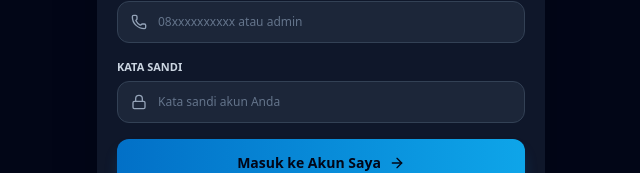
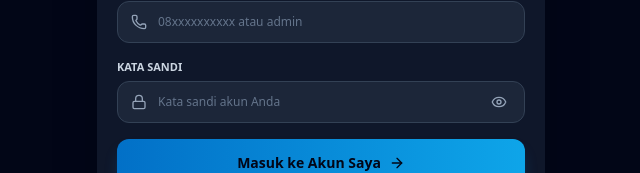
Before and after one commit to enjangjahrudin/siapmasukkerja, a React (Vite) app: page / in a window 1280 px wide. Both pictures are taken after a click on the button "Masuk". Shown: the part 241-414 px from the top of the page, without its empty margins (319-959 px from the left). Built offline with nearby package versions, Linux system fonts and the light colour scheme.

Commit message:
Add show/hide password toggle to login and registration forms

```diff
--- a/src/components/auth/AuthPage.tsx
+++ b/src/components/auth/AuthPage.tsx
@@ -14,7 +14,9 @@ import {
   AlertCircle,
   Briefcase,
   Sun,
-  Moon
+  Moon,
+  Eye,
+  EyeOff
 } from 'lucide-react';
 import { sounds } from '../../utils/sound-effects';
 import { registerNewCandidate, loginUser, RegisteredUser } from '../../utils/auth-storage';
@@ -40,6 +42,7 @@ export const AuthPage: React.FC<AuthPageProps> = ({
   const [major, setMajor] = useState<string>('');
   const [phone, setPhone] = useState<string>('');
   const [password, setPassword] = useState<string>('');
+  const [showPassword, setShowPassword] = useState<boolean>(false);
   const [targetRole, setTargetRole] = useState<TargetRole>('operator');
 
   // Error feedback
@@ -304,17 +307,27 @@ export const AuthPage: React.FC<AuthPageProps> = ({
               <div className="relative">
                 <Lock className={`w-4 h-4 absolute left-3.5 top-1/2 -translate-y-1/2 ${isDark ? 'text-slate-400' : 'text-slate-500'}`} />
                 <input
-                  type="password"
+                  type={showPassword ? 'text' : 'password'}
                   required
                   value={password}
                   onChange={(e) => setPassword(e.target.value)}
                   placeholder="Minimal 6 karakter"
-                  className={`w-full pl-10 pr-4 py-2.5 rounded-xl text-xs outline-none transition-colors border ${
+                  className={`w-full pl-10 pr-10 py-2.5 rounded-xl text-xs outline-none transition-colors border ${
                     isDark
                       ? 'bg-slate-800/90 border-slate-700 text-white placeholder-slate-500 focus:border-brand-500'
                       : 'bg-white border-slate-300 text-slate-900 placeholder-slate-400 focus:border-brand-600 shadow-xs'
                   }`}
                 />
+                <button
+                  type="button"
+                  onClick={() => setShowPassword(!showPassword)}
+                  className={`absolute right-3 top-1/2 -translate-y-1/2 p-1 rounded-lg transition-colors ${
+                    isDark ? 'text-slate-400 hover:text-white' : 'text-slate-400 hover:text-slate-700'
+                  }`}
+                  title={showPassword ? 'Sembunyikan Kata Sandi' : 'Tampilkan Kata Sandi'}
+                >
+                  {showPassword ? <EyeOff className="w-4 h-4" /> : <Eye className="w-4 h-4" />}
+                </button>
               </div>
             </div>
 
@@ -389,17 +402,27 @@ export const AuthPage: React.FC<AuthPageProps> = ({
               <div className="relative">
                 <Lock className={`w-4 h-4 absolute left-3.5 top-1/2 -translate-y-1/2 ${isDark ? 'text-slate-400' : 'text-slate-500'}`} />
                 <input
-                  type="password"
+                  type={showPassword ? 'text' : 'password'}
                   required
                   value={password}
                   onChange={(e) => setPassword(e.target.value)}
                   placeholder="Kata sandi akun Anda"
-                  className={`w-full pl-10 pr-4 py-3 rounded-xl text-xs outline-none transition-colors border ${
+                  className={`w-full pl-10 pr-10 py-3 rounded-xl text-xs outline-none transition-colors border ${
                     isDark
                       ? 'bg-slate-800/90 border-slate-700 text-white placeholder-slate-500 focus:border-brand-500'
                       : 'bg-white border-slate-300 text-slate-900 placeholder-slate-400 focus:border-brand-600 shadow-xs'
                   }`}
                 />
+                <button
+                  type="button"
+                  onClick={() => setShowPassword(!showPassword)}
+                  className={`absolute right-3 top-1/2 -translate-y-1/2 p-1.5 rounded-lg transition-colors ${
+                    isDark ? 'text-slate-400 hover:text-white' : 'text-slate-400 hover:text-slate-700'
+                  }`}
+                  title={showPassword ? 'Sembunyikan Kata Sandi' : 'Tampilkan Kata Sandi'}
+                >
+                  {showPassword ? <EyeOff className="w-4 h-4" /> : <Eye className="w-4 h-4" />}
+                </button>
               </div>
             </div>
 
```
